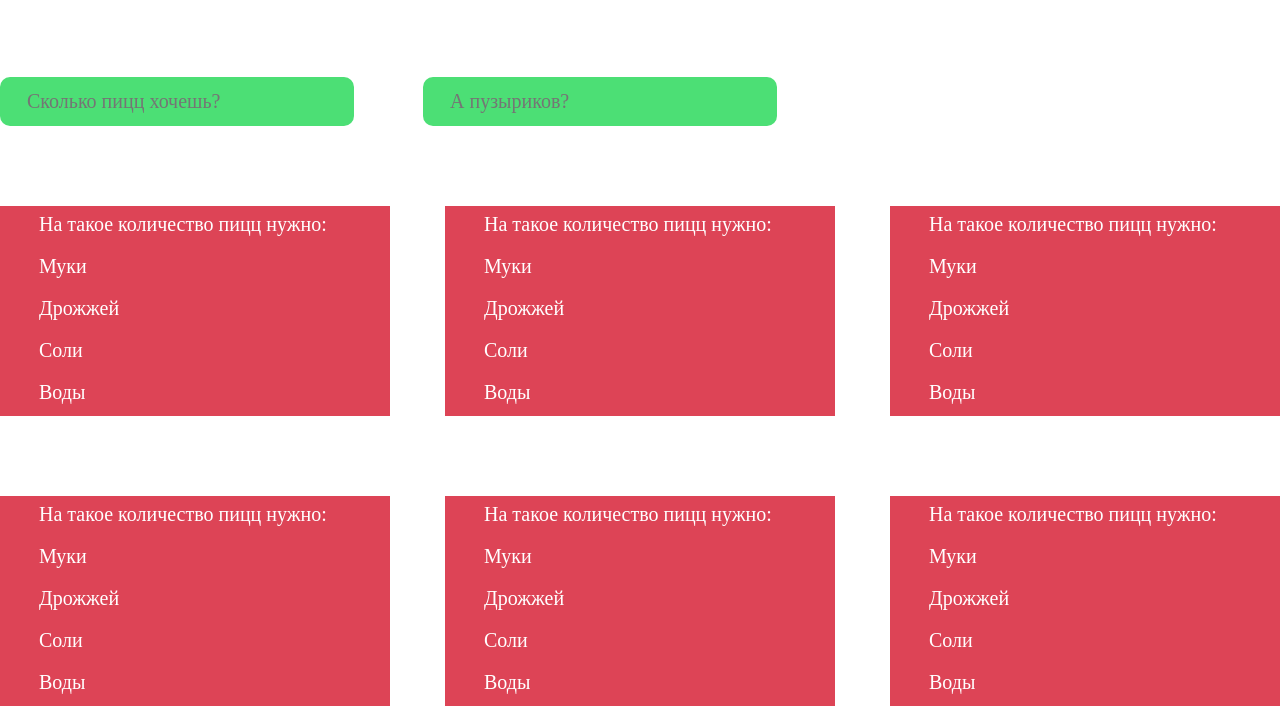
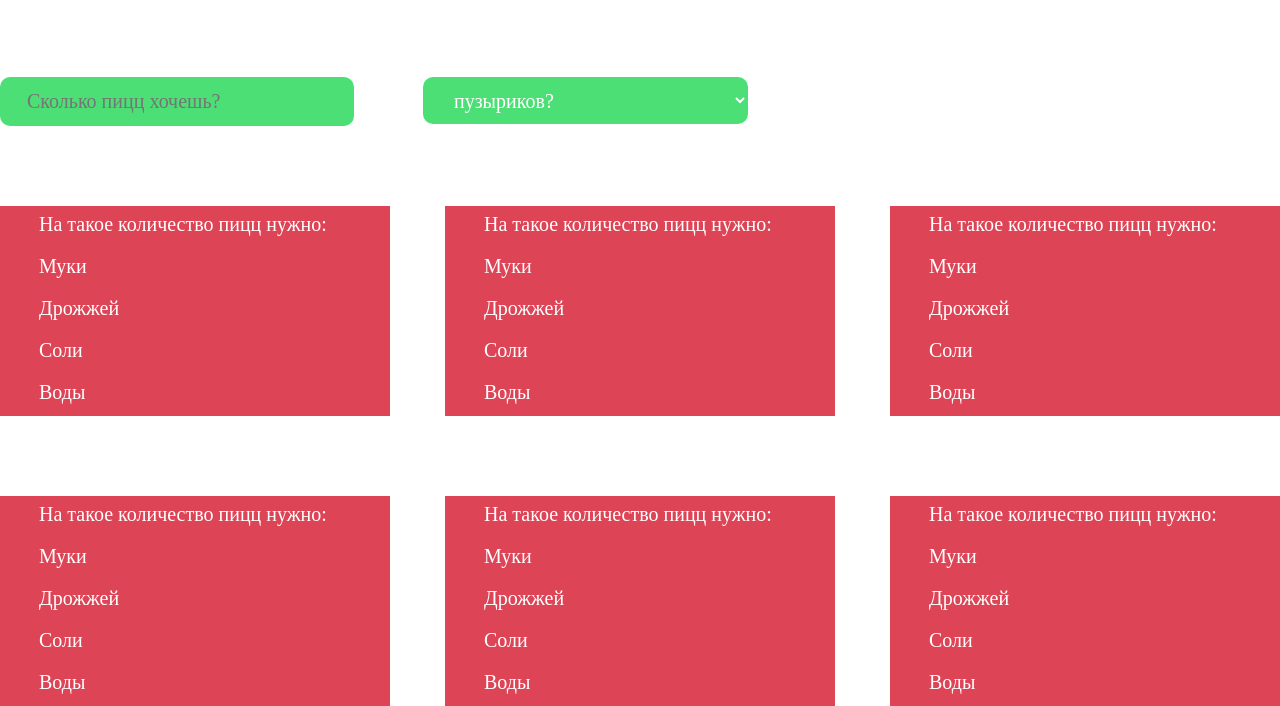
Before and after one commit to zvezdniyLord/piza, a plain HTML site: page src/index.html in a window 1280 px wide. Shown: the part 142-848 px from the top of the page. Drawn offline with Linux system fonts and the light colour scheme.

Commit message:
изм верстки

```diff
--- a/src/index.html
+++ b/src/index.html
@@ -15,8 +15,13 @@
       <h1>Хочупиццу</h1>
     </header>
     <div class="nav">
-      <input class="text" type="text"  placeholder="Сколько пицц хочешь?">
-      <input class="text" type="number"  placeholder="А пузыриков?">
+      <input class="text" type="number"  placeholder="Сколько пицц хочешь?">
+      <select class="text" name="пузыриков">
+        <option value="" disabled selected>пузыриков?</option>
+        <option value="">65</option>
+        <option value="">70</option>
+        <option value="">75</option>
+      </select>
     </div>
     <div class="info">
       <div>
```
